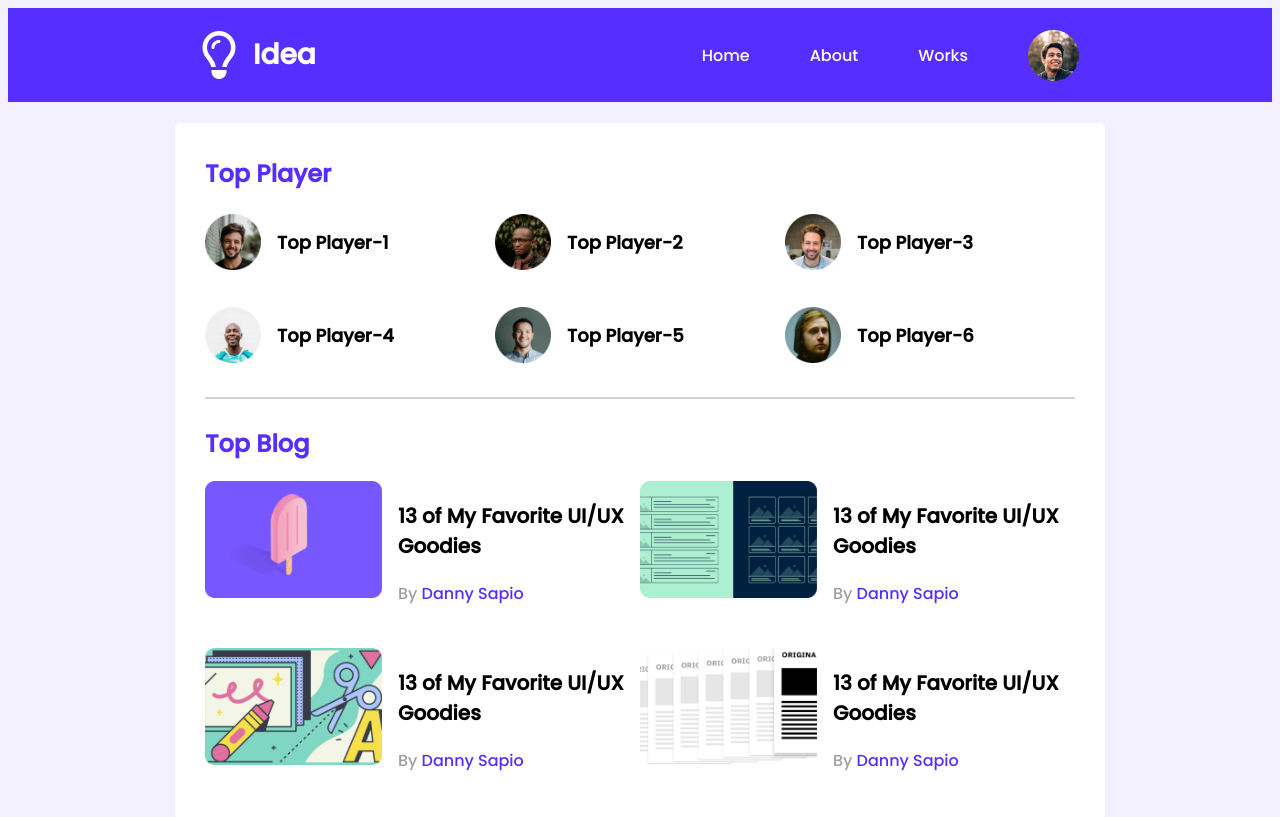
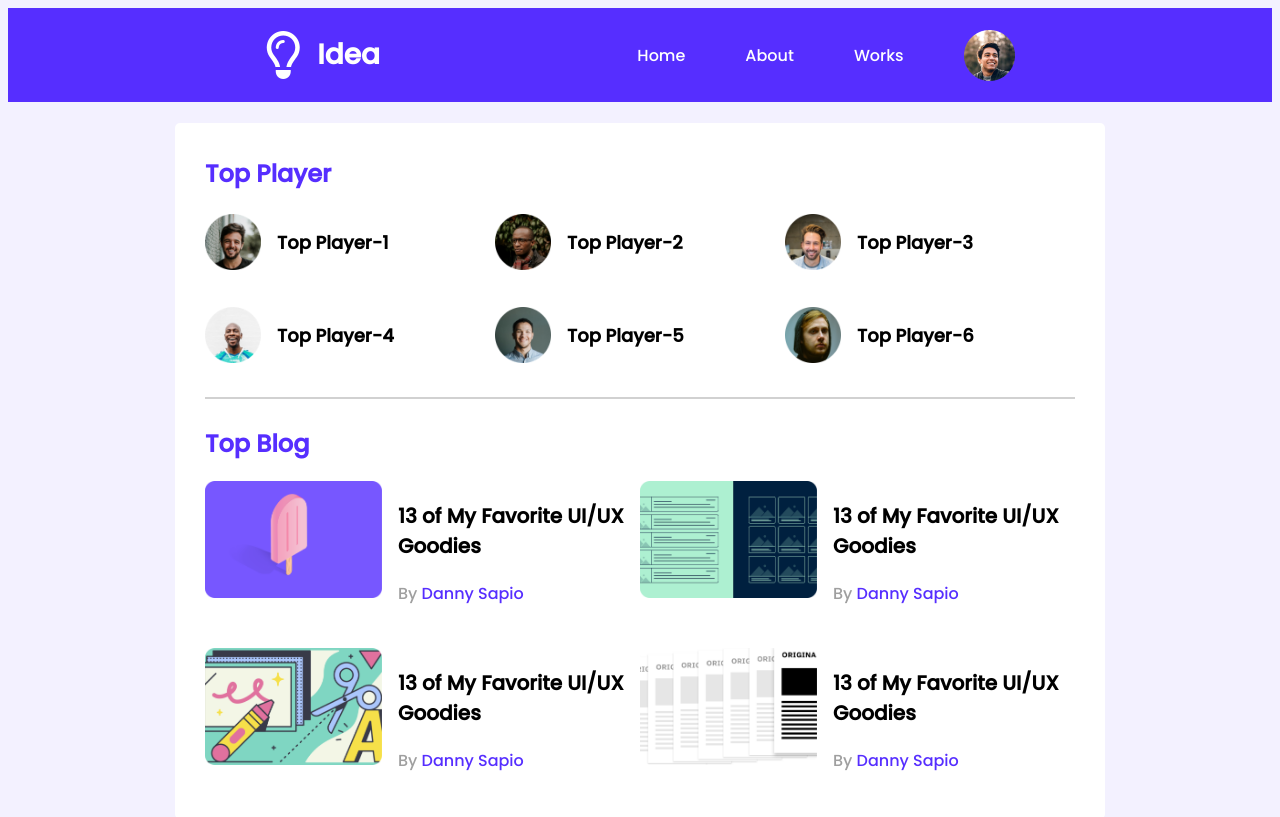
Before and after one commit to rahman-anika/leader-board-css3, a plain HTML site: page index.html in a window 1280 px wide. Shown: the top 817 px of the page. Drawn offline with Linux system fonts and the light colour scheme.

Commit message:
nav align modified

```diff
--- a/styles/style.css
+++ b/styles/style.css
@@ -16,7 +16,7 @@ nav
     height: 94px;
     background-color: #562EFF;
     display:flex;
-    justify-content: space-around;
+    justify-content: space-evenly;
 }
 
 .logo-icon
@@ -53,10 +53,7 @@ nav
     color:white;
 }
 
-.menu-icon img
-{
-    /* margin-right: 92px; */
-}
+
 /* .nav-items
 {
     display:inline;
```
